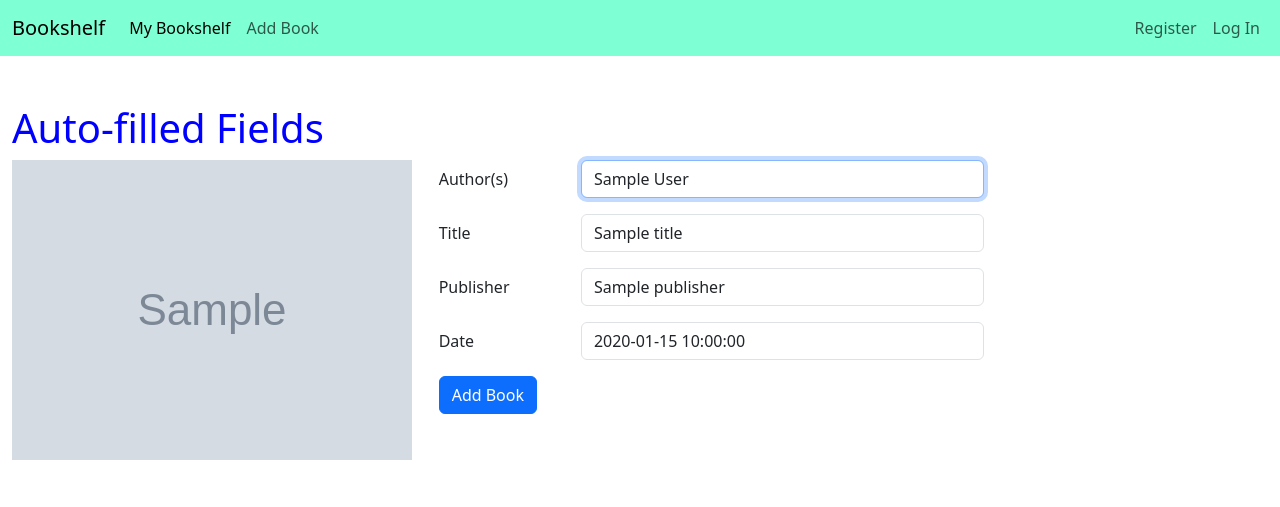
After one commit to samm123/bookshelf, a Flask app: template templates/add_book_filled.html in a window 1280 px wide. The commit adds this page. Shown: the top 507 px of the page. Run offline with Flask 3, Linux system fonts and the light colour scheme; the template is opened without the code that fills it: most values are stand-ins (such as "Sample title", 1, 10 or a date in 2020); grey boxes marked "Sample" are stand-in pictures.

Commit message:
Book lookup coming along

```diff
--- a/app.py
+++ b/app.py
@@ -27,13 +27,20 @@ def add_book():
 @app.route("/lookup", methods=["GET", "POST"])
 def lookup():
 
-    isbn = request.form.get("isbn")
+    # If form is submitted
+    if request.method == "POST":
 
-    info = {}
-    info = get_book(isbn)
+        isbn = request.form.get("isbn")
 
-    print(info)
+        info = {}
+        info = get_book(isbn)
 
-    print(info[f'ISBN:{str(isbn)}']['title'])
+        print(info)
 
-    return render_template("lookup.html")
+        if info != None:
+            return render_template("add_book_filled.html", author=info['author'], title=info['title'], publisher=info['publisher'], publish_date=info['publish_date'], cover_large=info['cover_large'])
+        else:
+            return render_template("add_book.html")
+
+    else:
+        return render_template("lookup.html")
--- a/static/styles.css
+++ b/static/styles.css
@@ -1,3 +1,7 @@
 h1 {
     color: blue;
 }
+
+div {
+    outline-color: red;
+}
--- /dev/null
+++ b/templates/add_book_filled.html
@@ -0,0 +1,47 @@
+{% extends "layout.html" %}
+
+{% block title %}
+    Register
+{% endblock %}
+
+{% block main %}
+
+    <h1>Auto-filled Fields </h1>
+        <div class="row">
+            <div class="col-4">
+                <img src="{{cover_large}}">
+            </div>
+            <div class="col-8">
+                <form action="/add_book" method="post">
+                        <div class="row mb-3">
+                            <label for="author" class="col-sm-2 col-form-label">Author(s)</label>
+                            <div class="col-sm-6">
+                                <input autocomplete="off" autofocus class="form-control" id="author" name="author" type="text" value="{{author}}">
+                            </div>
+                        </div>
+                        <div class="row mb-3">
+                            <label for="title" class="col-sm-2 col-form-label">Title</label>
+                            <div class="col-sm-6">
+                                <input autocomplete="off" autofocus class="form-control" id="title" name="title" type="text" value="{{title}}">
+                            </div>
+                        </div>
+                        <div class="row mb-3">
+                            <label for="publisher" class="col-sm-2 col-form-label">Publisher</label>
+                            <div class="col-sm-6">
+                                <input autocomplete="off" autofocus class="form-control" id="publisher" name="publisher" type="text" value="{{publisher}}">
+                            </div>
+                        </div>
+                        <div class="row mb-3">
+                            <label for="publish_date" class="col-sm-2 col-form-label">Date</label>
+                            <div class="col-sm-6">
+                                <input autocomplete="off" autofocus class="form-control" id="publish_date" name="publish_date" type="text" value="{{publish_date}}">
+                            </div>
+                        </div>
+                        <button class="btn btn-primary" type="submit">Add Book</button>
+                </form>
+            </div>
+        </div>
+
+
+
+{% endblock %}
--- a/templates/layout.html
+++ b/templates/layout.html
@@ -31,7 +31,7 @@
               <div class="collapse navbar-collapse" id="navbar">
                 <ul class="navbar-nav me-auto mb-2 mb-lg-0">
                   <li class="nav-item"><a class="nav-link active" aria-current="page" href="/">My Bookshelf</a></li>
-                  <li class="nav-item"><a class="nav-link" href="/add_book">Add Book</a></li>
+                  <li class="nav-item"><a class="nav-link" href="/lookup">Add Book</a></li>
                 </ul>
                 <!--
                 <ul class="navbar-nav me-auto mb-2 mb-lg-0">
@@ -47,7 +47,7 @@
             </div>
           </nav>
 
-        <main class="container-fluid py-5 text-center">
+        <main class="container-fluid py-5">
             {% block main %}{% endblock %}
         </main>
 
```
Also changed, not shown: helpers.py (+16 -21 lines), templates/add_book.html (+12 -6 lines), templates/lookup.html (+7 -1 lines).
